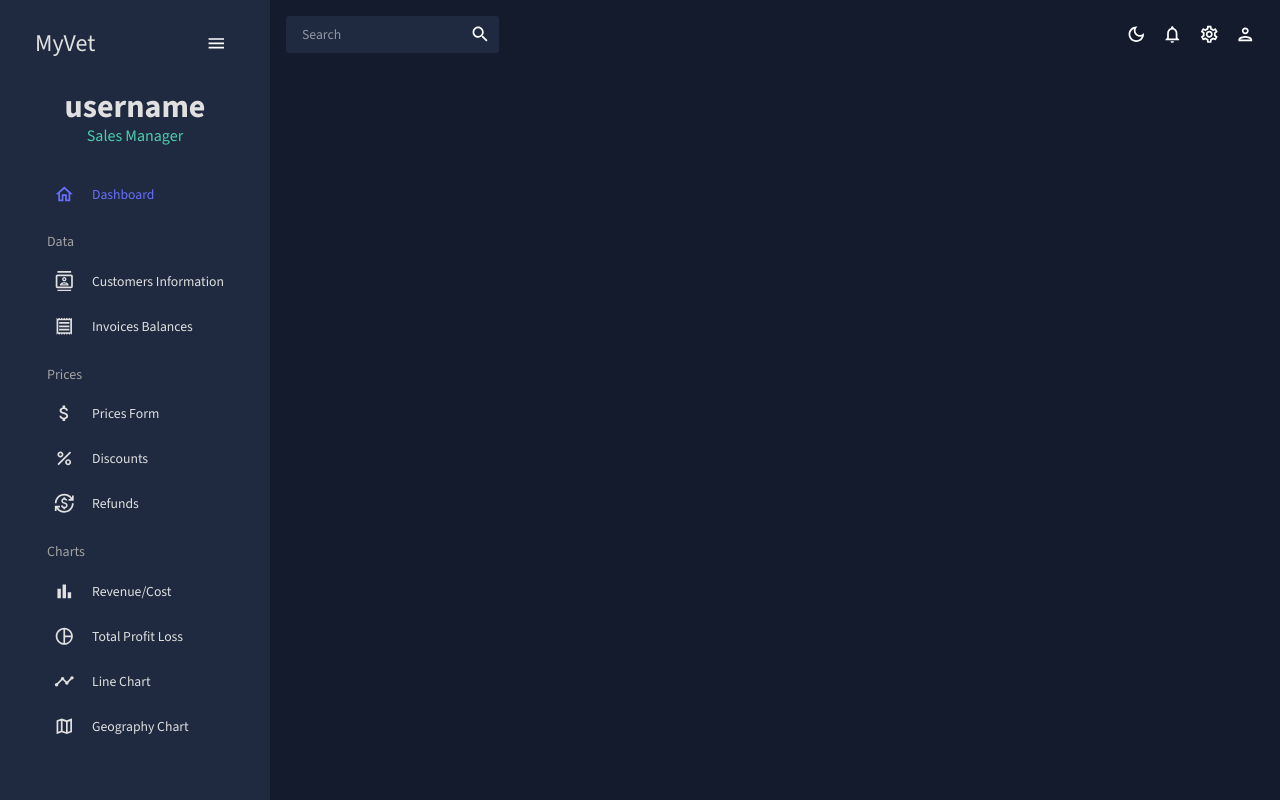
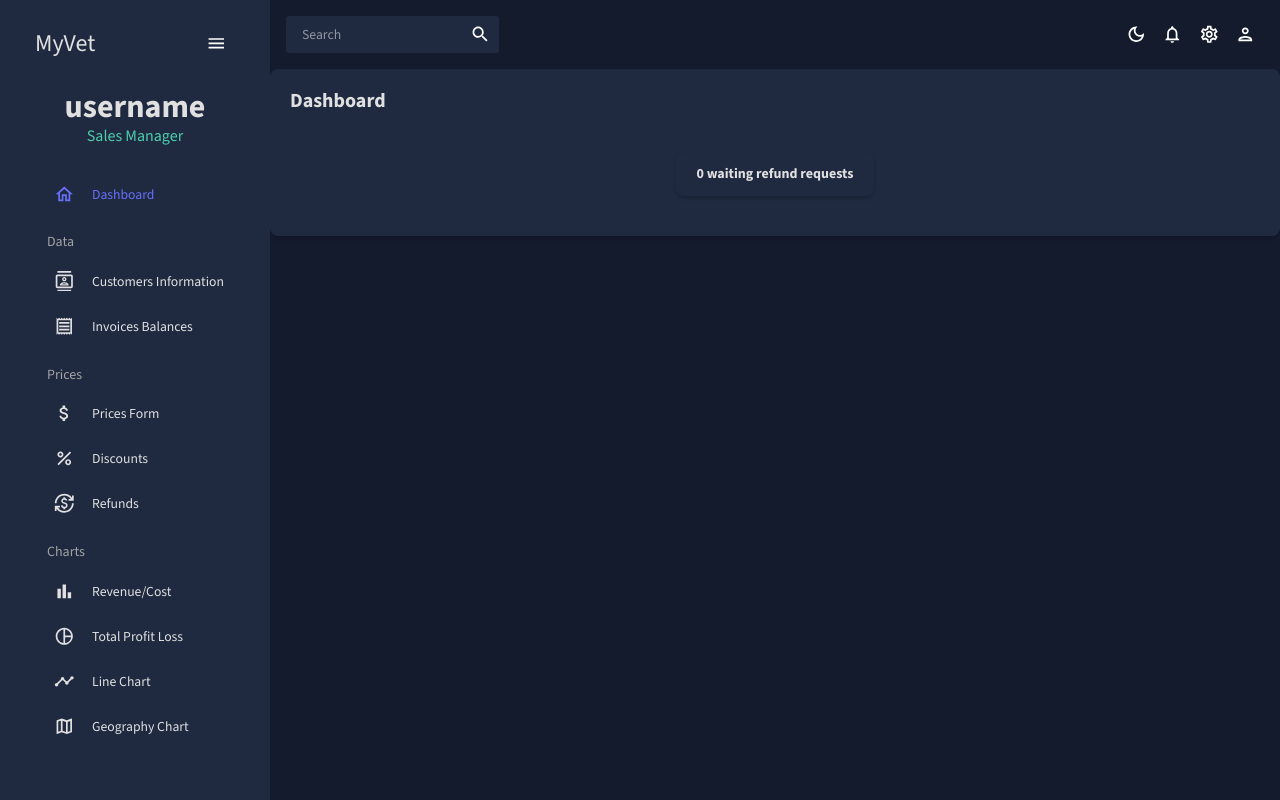
Before and after one commit to orkngkc/react-admin, a React (Create React App) app: page /dashboards/smapp in a window 1280 px wide. Built offline with nearby package versions, Linux system fonts and the light colour scheme; no server answers.

Commit message:
refund counter added

```diff
--- /dev/null
+++ b/src/components/Counter.jsx
@@ -0,0 +1,44 @@
+import { useEffect, useState } from "react";
+import { Box, Typography, useTheme } from "@mui/material";
+import { fetchRefunds } from "../smapi/smAPI"; // Refundları almak için API fonksiyonu
+import { tokens } from "../theme";
+
+const PendingRefunds = () => {
+  const theme = useTheme();
+  const colors = tokens(theme.palette.mode);
+  const [pendingCount, setPendingCount] = useState(0);
+
+  useEffect(() => {
+    const getPendingRefunds = async () => {
+      try {
+        const refunds = await fetchRefunds();
+        const pendingRefunds = refunds.filter((refund) => refund.status === "Pending");
+        setPendingCount(pendingRefunds.length);
+      } catch (error) {
+        console.error("Failed to fetch refunds:", error);
+      }
+    };
+
+    getPendingRefunds();
+  }, []);
+
+  return (
+    <Box
+      sx={{
+        backgroundColor: colors.primary[400],
+        color: colors.grey[100],
+        padding: "10px 20px",
+        borderRadius: "8px",
+        boxShadow: "0 2px 4px rgba(0, 0, 0, 0.2)",
+        textAlign: "center",
+        display: "inline-block",
+      }}
+    >
+      <Typography variant="h6" fontWeight="bold">
+        {pendingCount} waiting refund requests
+      </Typography>
+    </Box>
+  );
+};
+
+export default PendingRefunds;
--- a/src/scenes/dashboard/index.jsx
+++ b/src/scenes/dashboard/index.jsx
@@ -1,5 +1,45 @@
+import { Box, Typography, useTheme } from "@mui/material";
+import PendingRefunds from "../../components/Counter"; // PendingRefunds bileşeni
+import { tokens } from "../../theme";
+
 const Dashboard = () => {
-    return <div>Dashboard</div>
-}
+  const theme = useTheme();
+  const colors = tokens(theme.palette.mode);
+
+  return (
+    <Box
+      sx={{
+        padding: "20px",
+        backgroundColor: colors.primary[400],
+        borderRadius: "8px",
+        boxShadow: "0 2px 4px rgba(0, 0, 0, 0.2)",
+      }}
+    >
+      {/* Başlık */}
+      <Typography
+        variant="h4"
+        fontWeight="bold"
+        color={colors.grey[100]}
+        sx={{ marginBottom: "20px" }}
+      >
+        Dashboard
+      </Typography>
+
+      {/* Pending Refunds */}
+      <Box
+        sx={{
+          display: "flex",
+          alignItems: "center",
+          justifyContent: "center",
+          padding: "20px",
+          backgroundColor: colors.primary[400],
+          borderRadius: "8px",
+        }}
+      >
+        <PendingRefunds />
+      </Box>
+    </Box>
+  );
+};
 
 export default Dashboard;
--- a/src/scenes/mainContent/index.jsx
+++ b/src/scenes/mainContent/index.jsx
@@ -9,6 +9,7 @@ import Invoices from "../invoices";
 import Refunds from "../refunds";
 import ProfitLossPage from "../profitLoss";
 import RevenueCostPage from "../revenueCost";
+import Dashboard from "../dashboard";
 
 function MainContent() {
   return (
@@ -26,6 +27,7 @@ function MainContent() {
         <CssBaseline />
         <Topbar />
         <Routes>
+          <Route path="" element={<Dashboard />} />
           <Route path="customers" element={<Contacts />} />
           <Route path="discounts" element={<Discounts />} />
           <Route path="prices" element={<Products />} />
```
